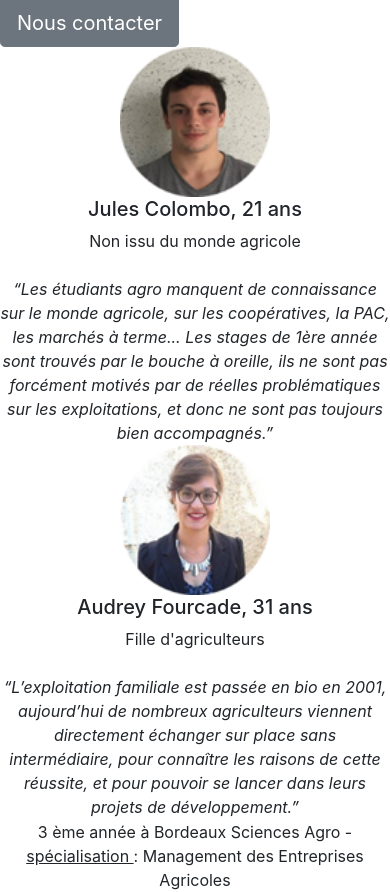
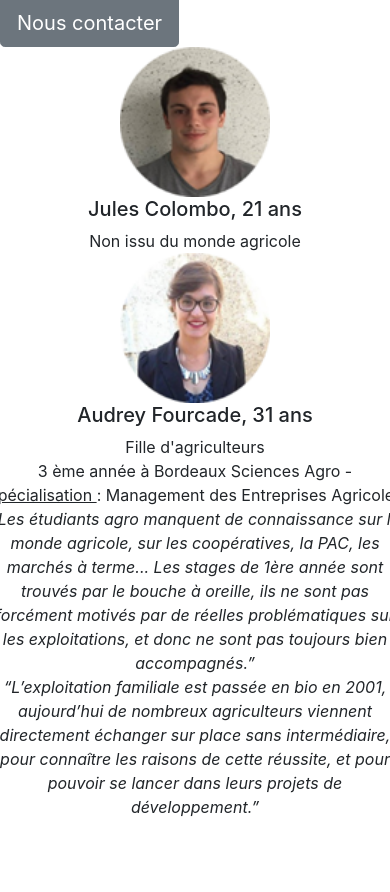
Before and after one commit to lucdegreve/NUMAG, a PHP site: page /NUMAG/description.php in a window 390 px wide; the page is wider, and only the part inside the window is pictured. Shown: the part 772-1664 px from the top of that part. After the commit the page ends 1589 px from the top of that part, so only its background shows below. Run offline with PHP 8.4, Linux system fonts and the light colour scheme; the visitor is signed in with stand-in values (Sample User, id 1); data that the repository does not hold is empty.

Commit message:
last try

```diff
--- a/Racine/gabarits/description.php
+++ b/Racine/gabarits/description.php
@@ -31,25 +31,24 @@
 				</br>
 				<h5> Jules Colombo, 21 ans </h5>
 				Non issu du monde agricole
-				</br>
-				</br>
-				<I>“Les étudiants agro manquent de connaissance sur le monde agricole, sur les coopératives, la PAC, les marchés à terme... Les stages de 1ère année sont trouvés par le bouche à oreille, ils ne sont pas forcément motivés par de réelles problématiques sur les exploitations, et donc ne sont pas toujours bien accompagnés.”</I>
 			</div>
 			<div class="col-md-5" align="center">
 				<img src="picto/Audrey.png" width="150" height="150">
 				</br>
 				<h5> Audrey Fourcade, 31 ans </h5>
 				Fille d'agriculteurs
-				</br>
-				</br>
-				<I>“L’exploitation familiale est passée en bio en 2001, aujourd’hui de nombreux agriculteurs viennent directement échanger sur place sans intermédiaire, pour connaître les raisons de cette réussite, et pour pouvoir se lancer dans leurs projets de développement.”</I>
+			</div>
+		<div class="row">
+			<div class="col-md-10" align="center">
+			3 ème année à Bordeaux Sciences Agro - <U> Spécialisation </U> : Management des Entreprises Agricoles
 			</div>
 		</div>
 		<div class="row">
-			<div class="col-md-1">
+			<div class="col-md-5" align="center">
+				<I>“Les étudiants agro manquent de connaissance sur le monde agricole, sur les coopératives, la PAC, les marchés à terme... Les stages de 1ère année sont trouvés par le bouche à oreille, ils ne sont pas forcément motivés par de réelles problématiques sur les exploitations, et donc ne sont pas toujours bien accompagnés.”</I>
 			</div>
-			<div class="col-md-11" align="center">
-			3 ème année à Bordeaux Sciences Agro - <U> spécialisation </U> : Management des Entreprises Agricoles
+			<div class="col-md-5" align="center">
+				<I>“L’exploitation familiale est passée en bio en 2001, aujourd’hui de nombreux agriculteurs viennent directement échanger sur place sans intermédiaire, pour connaître les raisons de cette réussite, et pour pouvoir se lancer dans leurs projets de développement.”</I>
 			</div>
 		</div>
 	</body>
```
